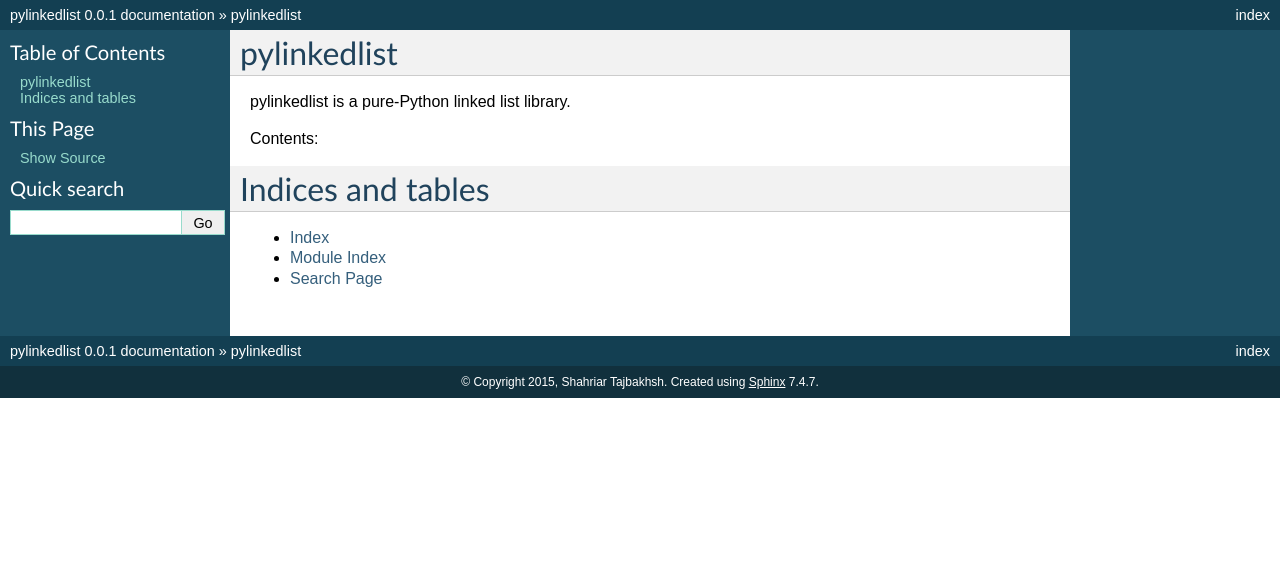
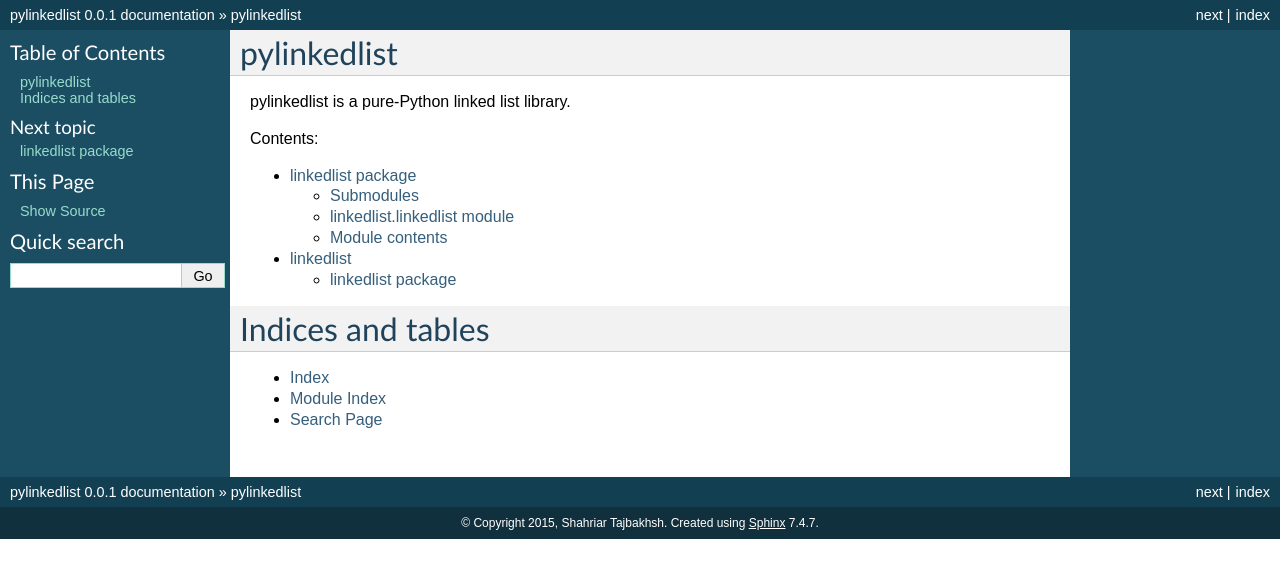
Before and after one commit to s16h/pylinkedlist, a Sphinx documentation site: the page built from docs/source/index.rst, in a window 1280 px wide. Shown: the top 578 px of the page. Built offline with Sphinx 7.4.7, drawn with Linux system fonts in a browser that asks for light colours.

Commit message:
Experimenting with sphinx readthedocs.org

```diff
--- a/docs/source/conf.py
+++ b/docs/source/conf.py
@@ -18,7 +18,7 @@
 # If extensions (or modules to document with autodoc) are in another directory,
 # add these directories to sys.path here. If the directory is relative to the
 # documentation root, use os.path.abspath to make it absolute, like shown here.
-#sys.path.insert(0, os.path.abspath('.'))
+sys.path.insert(0, os.path.abspath('..{0}..{0}'.format(os.sep)))
 
 # -- General configuration ------------------------------------------------
 
--- a/docs/source/index.rst
+++ b/docs/source/index.rst
@@ -13,7 +13,8 @@
 .. toctree::
    :maxdepth: 2
 
-
+   linkedlist.rst
+   modules.rst
 
 Indices and tables
 ==================
--- /dev/null
+++ b/docs/source/linkedlist.rst
@@ -0,0 +1,22 @@
+linkedlist package
+==================
+
+Submodules
+----------
+
+linkedlist.linkedlist module
+----------------------------
+
+.. automodule:: linkedlist.linkedlist
+    :members:
+    :undoc-members:
+    :show-inheritance:
+
+
+Module contents
+---------------
+
+.. automodule:: linkedlist
+    :members:
+    :undoc-members:
+    :show-inheritance:
--- /dev/null
+++ b/docs/source/modules.rst
@@ -0,0 +1,7 @@
+linkedlist
+==========
+
+.. toctree::
+   :maxdepth: 4
+
+   linkedlist
```
